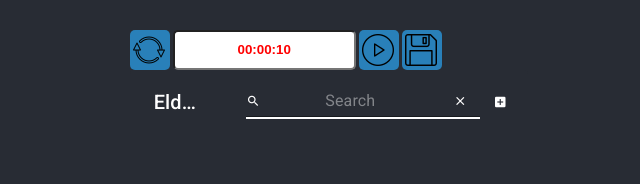
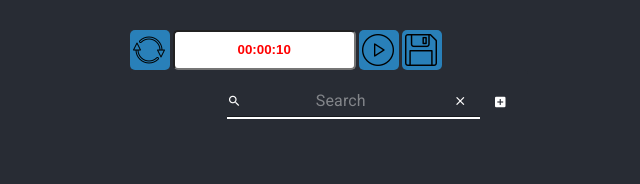
Before and after one commit to elderoliver/codetime, a React (Create React App) app: page / in a window 1280 px wide. Shown: the part 167-351 px from the top of the page, without its empty margins (311-951 px from the left). Built offline with nearby package versions, Linux system fonts and the light colour scheme.

Commit message:
Make a component TableHistory be nice

```diff
--- a/src/Components/TableHistory/index.js
+++ b/src/Components/TableHistory/index.js
@@ -1,9 +1,7 @@
-import React,{ useState }  from 'react';
+import React,{ useState,useEffect }  from 'react';
 import MaterialTable from 'material-table';
 
 export default function TableHistory(props) {
-
-    const { newData } = props;
 
     const [dataTable, setDataTable] = React.useState({
         columns: [
@@ -14,10 +12,22 @@ export default function TableHistory(props) {
         data: [],
     });
 
+    useEffect(() => {
+
+        if (props.newData != null){
+            setDataTable((prevState) => {
+                const data = [...prevState.data];
+                data.push(props.newData);
+                return { ...prevState, data };
+            });
+        }
+
+    },[props.newData]);
+
     return (
 
         <MaterialTable
-                    title={ props.name }
+                    title={ '' }
                     columns={dataTable.columns}
                     data={dataTable.data}
                     editable={{
--- a/src/pages/main/index.js
+++ b/src/pages/main/index.js
@@ -1,5 +1,4 @@
 import React,{ useState,useEffect } from 'react';
-
 import TableHistory from '../../Components/TableHistory';
 import difOfTime from '../../Utils/difOfTime.js';
 import sysdate from '../../Utils/sysdate.js';
@@ -9,19 +8,9 @@ export default function Main(){
 
     const [time, setTime] = useState('00:00:10');
     const [stateTime,setStateTime] = useState(0);
-
     const [finalDate,setFinalDate] = useState(new Date("January 31 1980 00:00:00"));
-
     const [saveStartTime,setSaveStartTime] = useState(time);
-
-    const [dataTable, setDataTable] = React.useState({
-        columns: [
-          { title: 'description', field: 'description' },
-          { title: 'date', field: 'date' },
-          { title: 'time', field: 'time' },
-        ],
-        data: [],
-    });
+    const [newData,setNewData] = useState(null);
 
     useEffect( () => {
 
@@ -38,24 +27,8 @@ export default function Main(){
             setTime(startDate.getHours()+":"+startDate.getMinutes()+":"+startDate.getSeconds());
 
             if(startDate.getTime() == finalDate.getTime()) {
-
-
-                //save();
-                const newData = {
-                    description: '',
-                    date: '06/05/2020 15:44',
-                    time: '20 min'
-                };
-
-                setDataTable((prevState) => {
-                    const data = [...prevState.data];
-                    data.push(newData);
-                    return { ...prevState, data };
-                });
-
-                setTime(saveStartTime);
+                save();
                 clearInterval(myInterval);
-
             }
 
         }, 1000);
@@ -76,11 +49,6 @@ export default function Main(){
 
     }
 
-    function reload(){
-        setTime(saveStartTime);
-        setStateTime(0);
-    }
-
     function save(){
 
         const newData = {
@@ -91,20 +59,16 @@ export default function Main(){
 
         newData.date = sysdate();
         newData.time = difOfTime(saveStartTime,time);
-
-        setDataTable((prevState) => {
-            const data = [...prevState.data];
-            data.push(newData);
-            return { ...prevState, data };
-        });
-
-        console.log('Minha tabela', dataTable.data);
-
+        setNewData(newData);
         reload();
     }
 
+    function reload(){
+        setTime(saveStartTime);
+        setStateTime(0);
+    }
+
     function valueOfInput(e){
-        console.log('Value of my input: ', e);
         setSaveStartTime(e);
     }
 
@@ -128,7 +92,7 @@ export default function Main(){
                 <button onClick={save} className="save">SAVE</button>
 
                 <TableHistory
-                    name='Elder'
+                    newData={ newData }
                 />
 
             </div>
```
